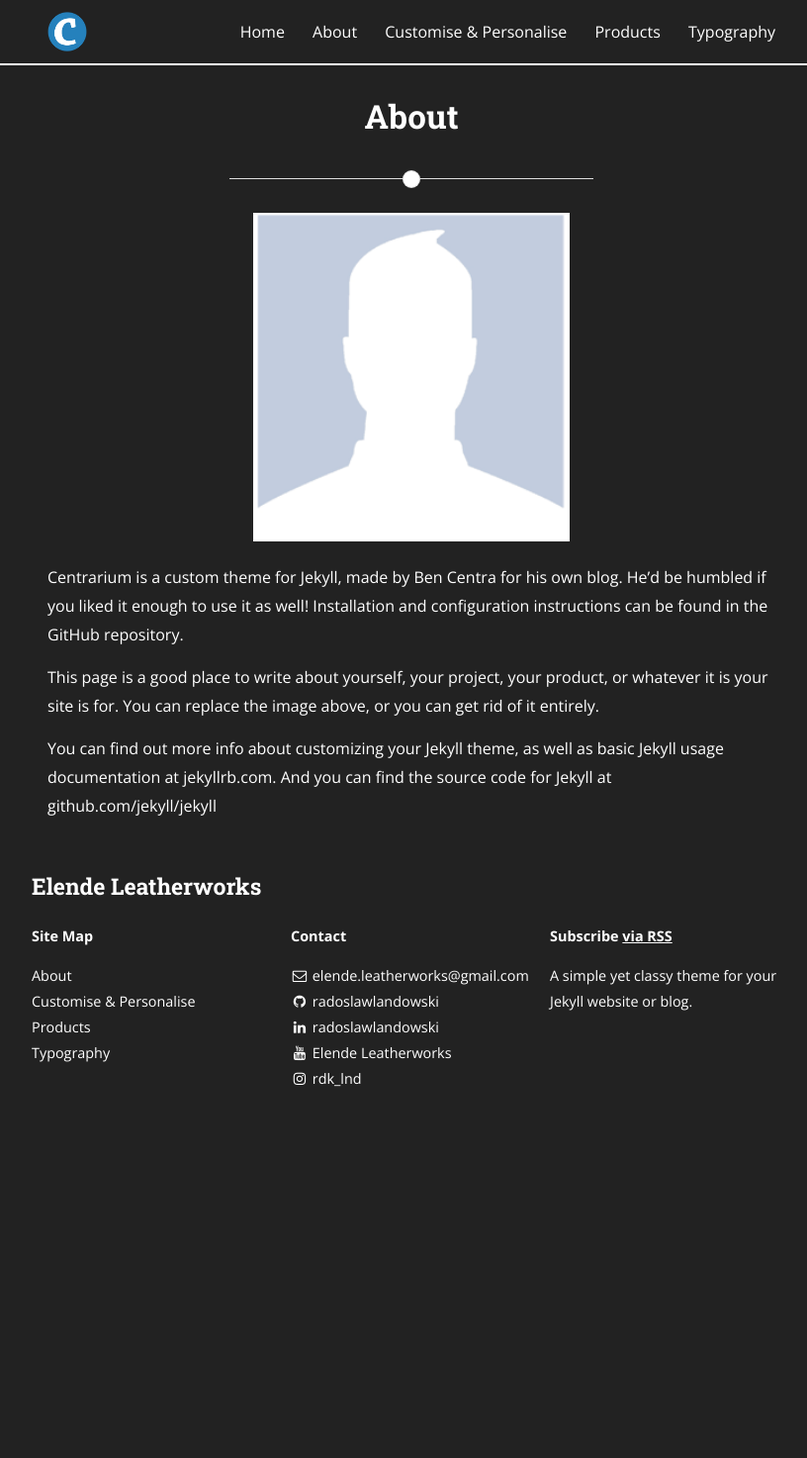
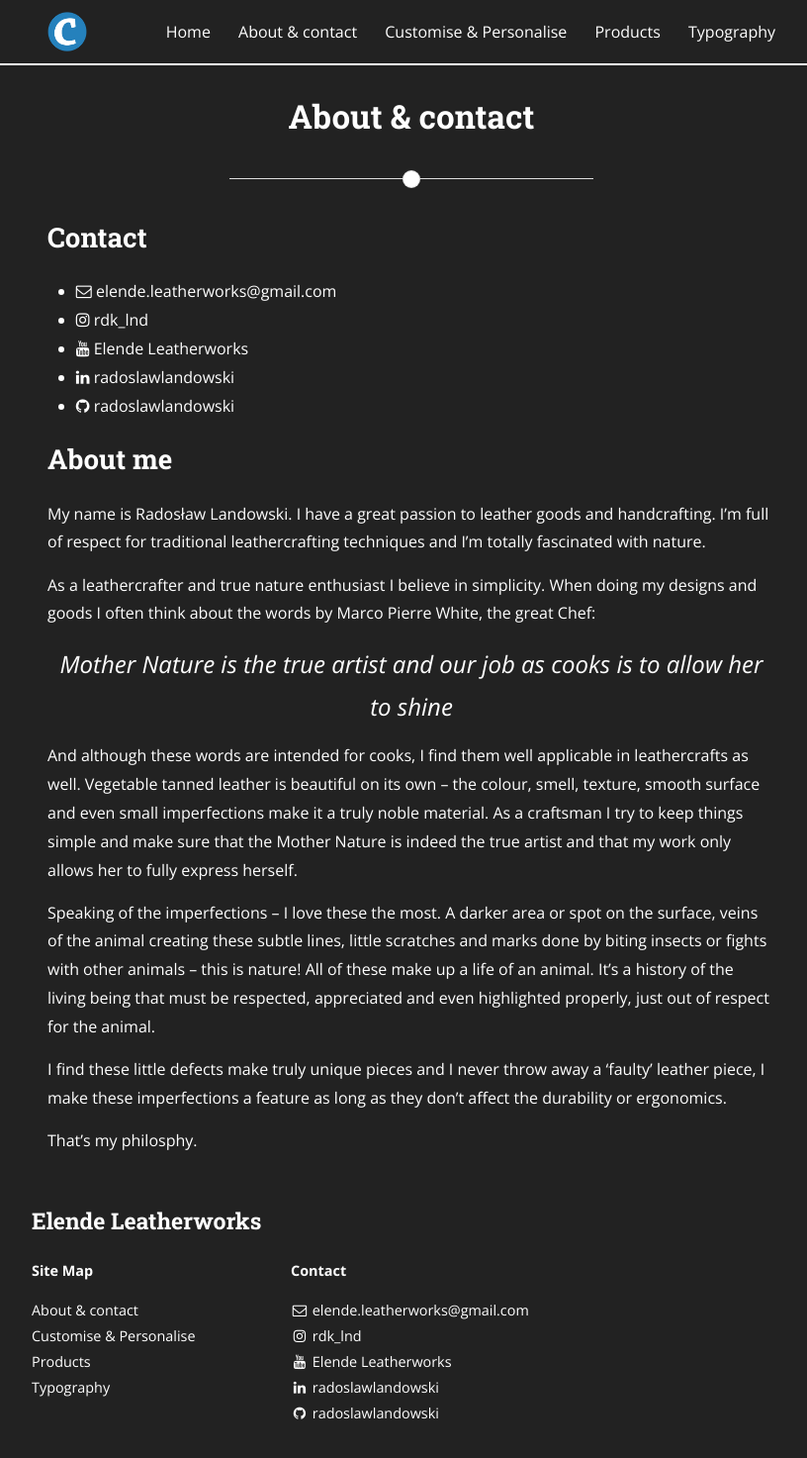
Before and after one commit to radoslawlandowski/my-site, a Jekyll site: the page built from about.md, in a window 1280 px wide. Shown: the whole page at 99% size, without its empty margins (224-1040 px from the left). Built offline with Jekyll 4.4.1, drawn with Linux system fonts in a browser that asks for light colours; nearby versions of some CDN libraries; before the commit the page ends 1134 px from its top, so only the background shows below that.

```diff
--- a/_config.yml
+++ b/_config.yml
@@ -71,18 +71,12 @@
 #     desc: Follow me on Twitter            # Description to display as link title, etc
 #     share: true                           # Include in the "Share" section of posts
 social:
-  - name: GitHub
-    icon: github
-    username: radoslawlandowski
-    url: https://github.com/radoslawlandowski
-    desc: Fork me on GitHub
-    share: false
 
-  - name: LinkedIn
-    icon: linkedin
-    username: radoslawlandowski
-    url: https://www.linkedin.com/radosław-landowski
-    desc: Connect with me on LinkedIn
+  - name: Instagram
+    icon: instagram
+    username: rdk_lnd
+    url: https://www.instagram.com/rdk_lnd/
+    desc: Follow me on Instagram
     share: true
 
   - name: YouTube
@@ -92,12 +86,19 @@
     desc: Subscribe on YouTube
     share: true
 
-  - name: Instagram
-    icon: instagram
-    username: rdk_lnd
-    url: https://www.instagram.com/rdk_lnd/
-    desc: Follow me on Instagram
+  - name: LinkedIn
+    icon: linkedin
+    username: radoslawlandowski
+    url: https://www.linkedin.com/in/rados%C5%82aw-landowski/
+    desc: Connect with me on LinkedIn
     share: true
+
+  - name: GitHub
+    icon: github
+    username: radoslawlandowski
+    url: https://github.com/radoslawlandowski
+    desc: Fork me on GitHub
+    share: false
 
   - name: Pinterest
     icon: pinterest
--- a/_includes/footer.html
+++ b/_includes/footer.html
@@ -40,12 +40,6 @@
 
       </ul>
     </div>
-
-    <div class="site-signature">
-      <p class="rss-subscribe text"><strong>Subscribe <a href="{{ "/feed.xml" | prepend: site.baseurl }}">via RSS</a></strong></p>
-      <p class="text">{{ site.description }}</p>
-    </div>
-
   </div>
 
 </footer>
@@ -81,18 +75,3 @@
     <script src='/js/{{ js_file }}.js' type="text/javascript"></script>
   {% endfor %}
 {% endif %}
-
-{% if site.ga_tracking_id %}
-<!-- Google Analytics -->
-<script>
-  (function(i,s,o,g,r,a,m){i['GoogleAnalyticsObject']=r;i[r]=i[r]||function(){
-  (i[r].q=i[r].q||[]).push(arguments)},i[r].l=1*new Date();a=s.createElement(o),
-  m=s.getElementsByTagName(o)[0];a.async=1;a.src=g;m.parentNode.insertBefore(a,m)
-  })(window,document,'script','//www.google-analytics.com/analytics.js','ga');
-  ga('create', '{{ site.ga_tracking_id }}', 'auto');
-  ga('send', 'pageview', {
-    'page': '{{ page.url }}',
-    'title': '{% if page.title %}{{ page.title }}{% else %}{{ site.title }}{% endif %}'
-  });
-</script>
-{% endif %}
--- a/about.md
+++ b/about.md
@@ -1,17 +1,69 @@
 ---
 layout: page
-title: About
+title: About & contact
 permalink: /about/
 ---
 
-<img src="{{ site.baseurl }}/assets/profile-placeholder.gif" title="Profile Picture" class="profile">
+<div class="site-contact">
 
-Centrarium is a custom theme for Jekyll, made by [Ben Centra][bencentra] for his own blog. He'd be humbled if you liked it enough to use it as well! Installation and configuration instructions can be found in the [GitHub repository](https://github.com/bencentra/centrarium).
+    <h2>Contact</h2>
+    <ul class="social-media-list">
+    <li>
+        <a href="mailto:{{ site.email }}">
+        <i class="fa fa-envelope-o"></i>
+        <span class="username">{{ site.email }}</span>
+        </a>
+    </li>
 
-This page is a good place to write about yourself, your project, your product, or whatever it is your site is for. You can replace the image above, or you can get rid of it entirely.
+    {% for social in site.social %}
+        {% if social.url != null %}
+        <li>
+        <a href="{{ social.url }}" title="{{ social.desc }}">
+            <i class="fa fa-{{ social.icon }}"></i>
+            <span class="username">{% if social.username %}{{ social.username }}{% else %}{{ social.name }}{% endif %}</span>
+        </a>
+        </li>
+        {% endif %}
+    {% endfor %}
 
-You can find out more info about customizing your Jekyll theme, as well as basic Jekyll usage documentation at [jekyllrb.com](http://jekyllrb.com/). And you can find the source code for Jekyll at [github.com/jekyll/jekyll](https://github.com/jekyll/jekyll)
+    </ul>
+</div>
 
-[centrarium]: https://github.com/bencentra/centrarium
-[bencentra]: http://bencentra.com
-[jekyll]: https://github.com/jekyll/jekyll
+<h2>About me</h2>
+
+
+<p>
+    My name is Radosław Landowski. I have a great passion to leather goods and handcrafting. I’m full of respect for traditional leathercrafting techniques and I’m totally fascinated with nature.
+</p>
+
+<p>
+    As a leathercrafter and true nature enthusiast I believe in simplicity. When doing my designs and goods I often think about the words by Marco Pierre White, the great Chef:
+</p>
+
+<p class="quotation-element">
+    Mother Nature is the true artist and our job as cooks is to allow her to shine
+</p>
+
+<p>
+    And although these words are intended for cooks, I find them well applicable in leathercrafts as well. Vegetable tanned leather is beautiful on its own – the colour, smell, texture, smooth surface and even small imperfections make it a truly noble material. As a craftsman I try to keep things simple and make sure that the Mother Nature is indeed the true artist and that my work only allows her to fully express herself.
+</p>
+
+<p>
+    Speaking of the imperfections – I love these the most. A darker area or spot on the surface, veins of the animal creating these subtle lines, little scratches and marks done by biting insects or fights with other animals – this is nature! All of these make up a life of an animal. It’s a history of the living being that must be respected, appreciated and even highlighted properly, just out of respect for the animal.
+</p>
+
+<p>
+    I find these little defects make truly unique pieces and I never throw away a ‘faulty’ leather piece, I make these imperfections a feature as long as they don’t affect the durability or ergonomics.
+</p>
+
+<p>
+    That’s my philosphy.
+</p>
+
+<style>
+    .quotation-element {
+        font-size: x-large;
+        font-style: italic;
+        text-align: center;
+    }
+</style>
```
Also changed, not shown: _includes/customisation_option.html (added, +41 -0 lines), customise_and_personalise.html (+3 -12 lines), assets/customise-and-personalise/tan-radiant-yellow-saddle-tan-edge-paint-0.jpg (renamed from assets/customise-and-personalise/tan-radiant-yellow-saddle-tan-edge-paint.jpg).
